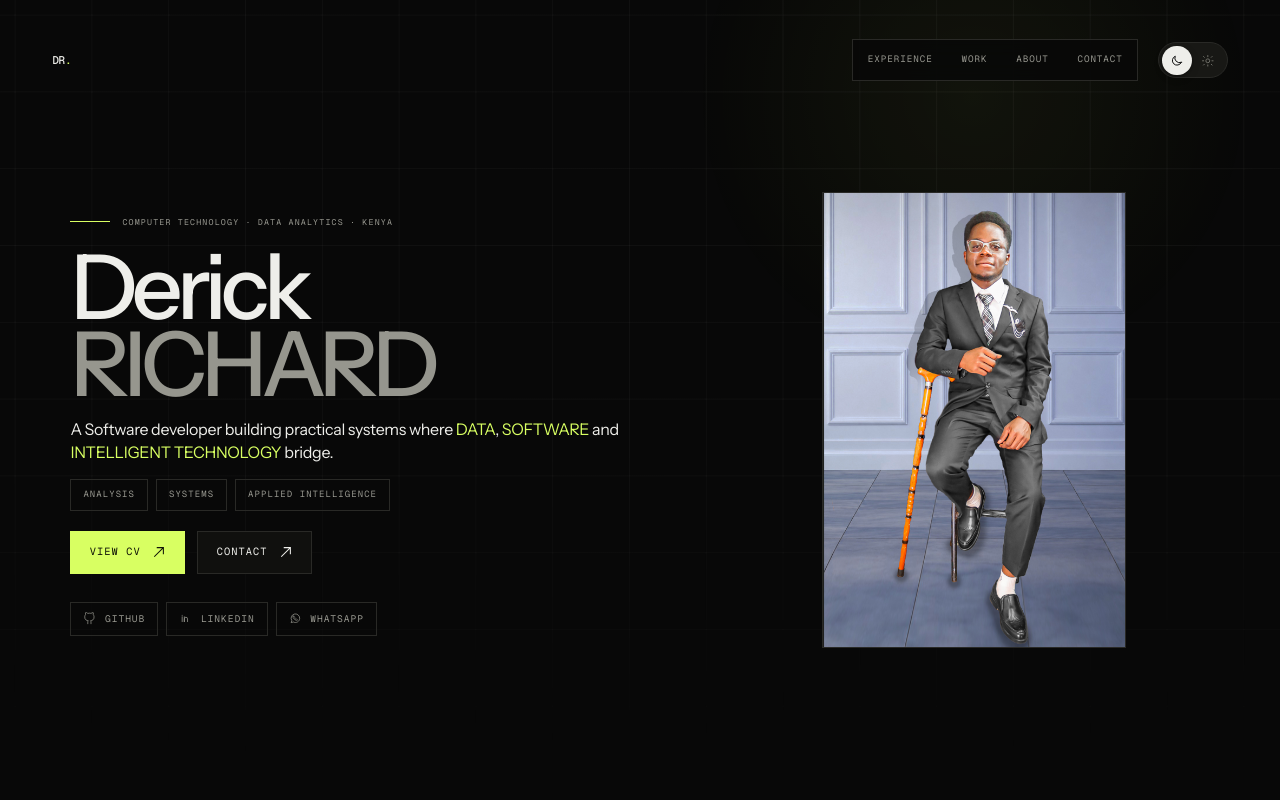
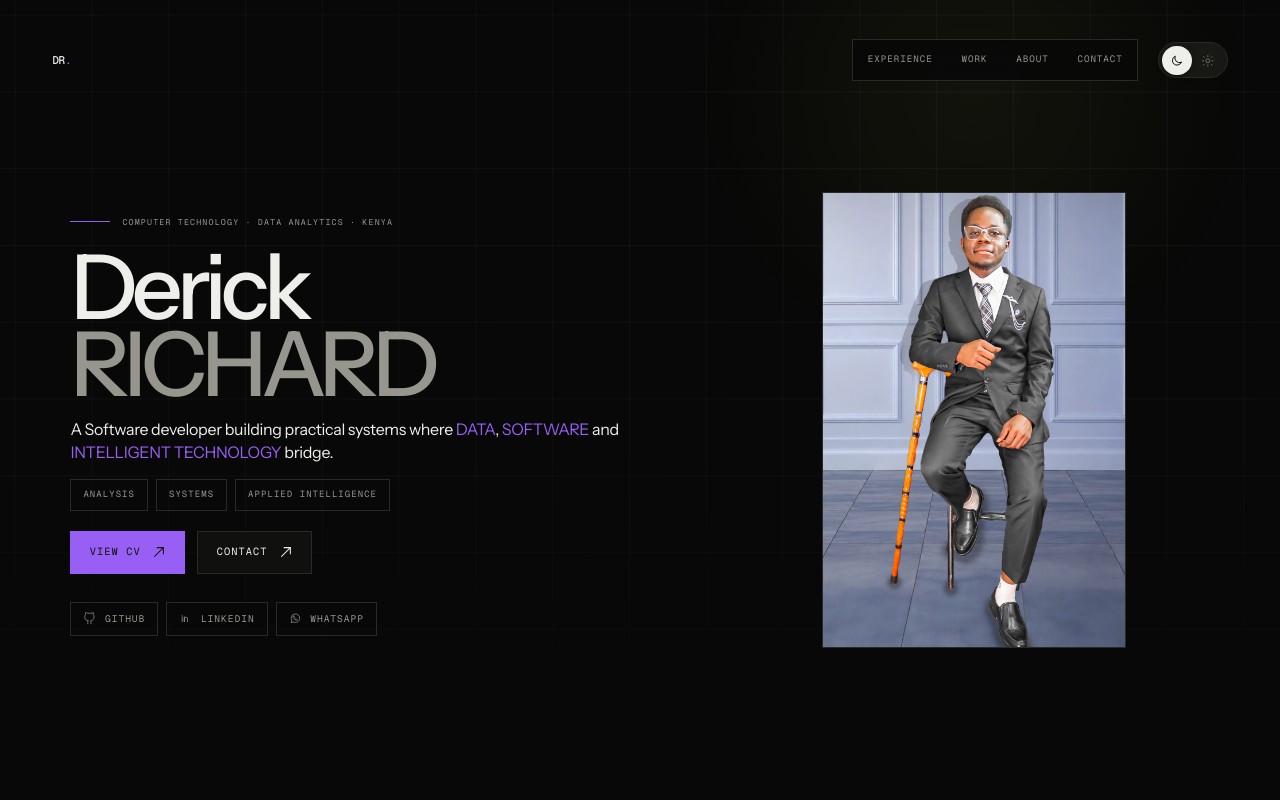
Before and after one commit to dericktrichard/dericktrichard, a Next.js app: page / in a window 1280 px wide. Shown: the top 800 px of the page. Built offline with nearby package versions, Linux system fonts and the light colour scheme.

Commit message:
revised v5

```diff
--- a/app/globals.css
+++ b/app/globals.css
@@ -29,15 +29,15 @@
   --surface: #10100e;
   --surface-raised: #181815;
 
-  --accent: #d8ff62;
+  --accent: #985ff4;
   --accent-foreground: #111407;
 
-  --focus-ring: #d8ff62;
+  --focus-ring: #f43c5a;
 
   --toggle-track: #151512;
   --toggle-indicator: #080808;
   --toggle-indicator-foreground: #eeeeea;
-  --toggle-inactive: #85857c;
+  --toggle-inactive: #61615d;
 
   --atmosphere-line: rgba(238, 238, 234, 0.045);
   --atmosphere-glow: rgba(216, 255, 98, 0.06);
@@ -49,13 +49,13 @@
 
   --background: #f7f7f3;
   --foreground: #161614;
-  --muted: #67675f;
+  --muted: #3a3a36;
   --border: #d8d8cf;
 
   --surface: #ffffff;
   --surface-raised: #edede7;
 
-  --accent: #1f4f3a;
+  --accent: #4fd198;
   --accent-foreground: #f7f7f3;
 
   --focus-ring: #1f4f3a;
@@ -63,7 +63,7 @@
   --toggle-track: #e7e7df;
   --toggle-indicator: #ffffff;
   --toggle-indicator-foreground: #161614;
-  --toggle-inactive: #74746b;
+  --toggle-inactive: #4c4c47;
 
   --atmosphere-line: rgba(22, 22, 20, 0.045);
   --atmosphere-glow: rgba(31, 79, 58, 0.045);
@@ -91,11 +91,7 @@ body {
   text-rendering: optimizeLegibility;
 }
 
-body,
-button,
-input,
-textarea,
-select {
+body, button, input, textarea, select {
   font-family: var(--font-instrument), Arial, Helvetica, sans-serif;
 }
 
@@ -104,8 +100,7 @@ a {
   text-decoration: none;
 }
 
-button,
-a {
+button, a {
   -webkit-tap-highlight-color: transparent;
 }
 
@@ -114,7 +109,7 @@ button {
 }
 
 section[id] {
-  scroll-margin-top: 6rem;
+  scroll-margin-top: 4rem;
 }
 
 ::selection {
@@ -122,8 +117,7 @@ section[id] {
   color: var(--background);
 }
 
-button:focus-visible,
-a:focus-visible {
+button:focus-visible, a:focus-visible {
   outline: 2px solid var(--focus-ring);
   outline-offset: 5px;
 }
@@ -327,9 +321,7 @@ a:focus-visible {
   background: var(--accent);
 }
 
-.action-primary,
-.action-secondary,
-.social-link {
+.action-primary, .action-secondary, .social-link {
   transition:
     background-color 300ms ease,
     border-color 300ms ease,
@@ -780,10 +772,6 @@ a:focus-visible {
   transition: color 400ms ease;
 }
 
-.hero-name-line:hover {
-  color: var(--accent);
-}
-
 .hero-meta {
   position: relative;
   display: inline-flex;
@@ -816,12 +804,9 @@ a:focus-visible {
 
 .hero-scroll::after {
   content: "";
-
   width: 3rem;
   height: 1px;
-
   background: var(--border);
-
   transition:
     width 300ms ease,
     background-color 300ms ease;
```
Also changed, not shown: public/profile/profileimage.png.
